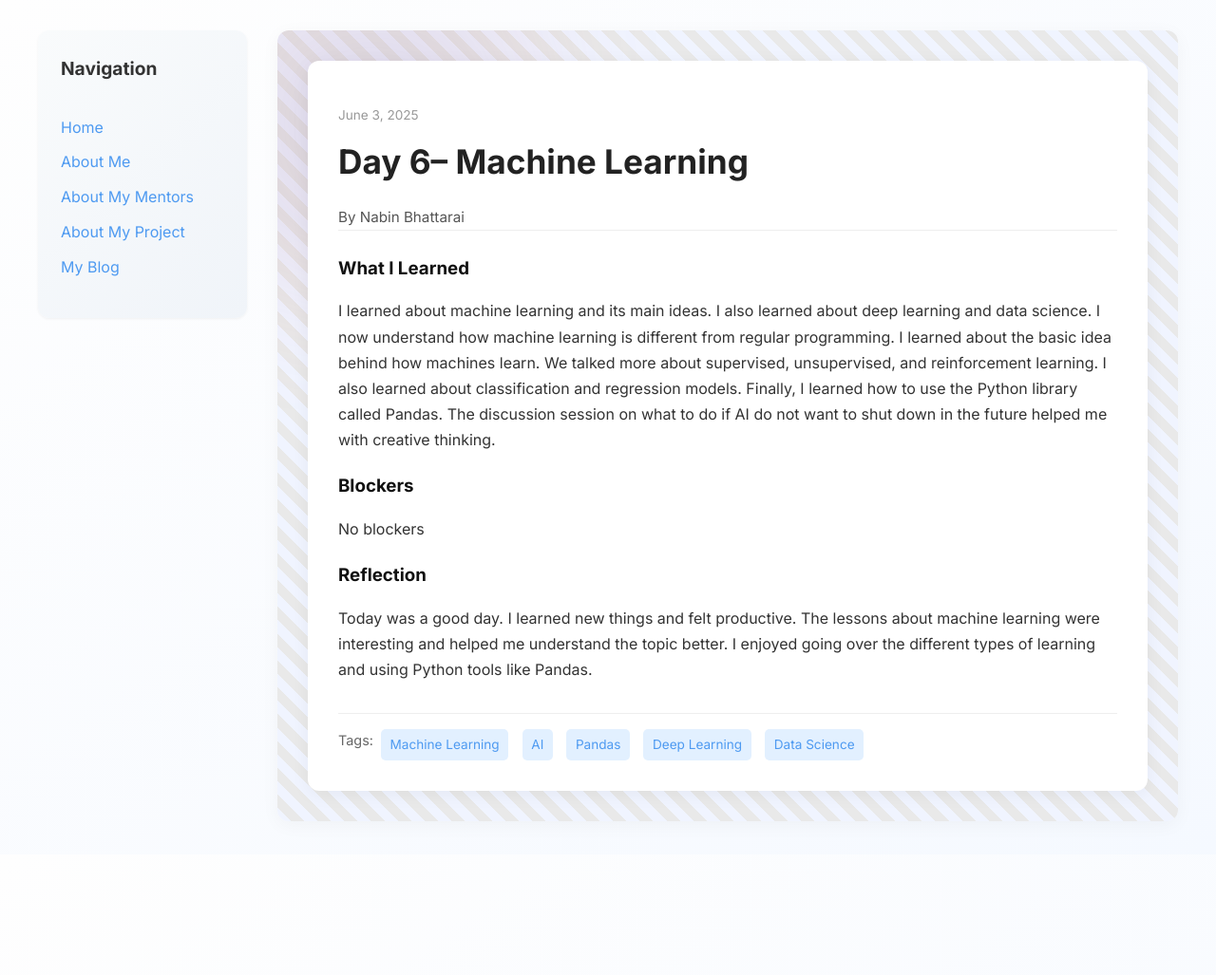
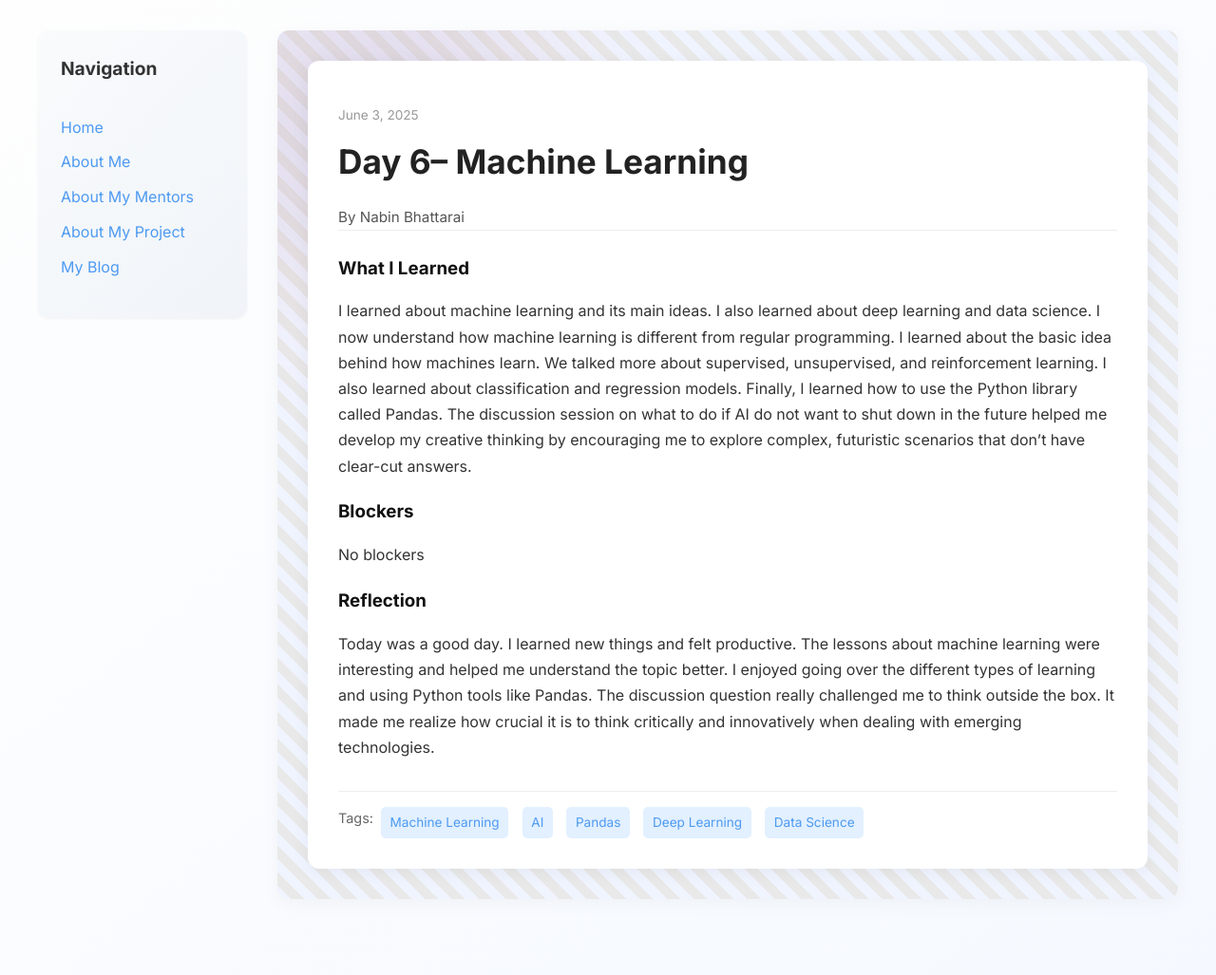
Before and after one commit to bhattarainabin2055/bhattarainabin2055.github.io, a Jekyll site: the page built from _posts/2025-06-03-day-6.md, in a window 1280 px wide. Shown: the whole page at 95% size. Built offline with Jekyll 4.4.1, drawn with Linux system fonts in a browser that asks for light colours; before the commit the page ends 900 px from its top, so only the background shows below that.

Commit message:
Update 2025-06-03-day-6.md

```diff
--- a/_posts/2025-06-03-day-6.md
+++ b/_posts/2025-06-03-day-6.md
@@ -7,11 +7,11 @@ permalink: /day6.html
 tags: ["Machine Learning", "AI", "Pandas", "Deep Learning", "Data Science"]
 
 what_i_learned: |
-  I learned about machine learning and its main ideas. I also learned about deep learning and data science. I now understand how machine learning is different from regular programming. I learned about the basic idea behind how machines learn. We talked more about supervised, unsupervised, and reinforcement learning. I also learned about classification and regression models. Finally, I learned how to use the Python library called Pandas. The discussion session on what to do if AI do not want to shut down in the future helped me with creative thinking.
+  I learned about machine learning and its main ideas. I also learned about deep learning and data science. I now understand how machine learning is different from regular programming. I learned about the basic idea behind how machines learn. We talked more about supervised, unsupervised, and reinforcement learning. I also learned about classification and regression models. Finally, I learned how to use the Python library called Pandas. The discussion session on what to do if AI do not want to shut down in the future helped me develop my creative thinking by encouraging me to explore complex, futuristic scenarios that don’t have clear-cut answers.
 
 blockers: |
   No blockers
 
 reflection: |
-  Today was a good day. I learned new things and felt productive. The lessons about machine learning were interesting and helped me understand the topic better. I enjoyed going over the different types of learning and using Python tools like Pandas.
+  Today was a good day. I learned new things and felt productive. The lessons about machine learning were interesting and helped me understand the topic better. I enjoyed going over the different types of learning and using Python tools like Pandas. The discussion question really challenged me to think outside the box. It made me realize how crucial it is to think critically and innovatively when dealing with emerging technologies.
 ---
```
